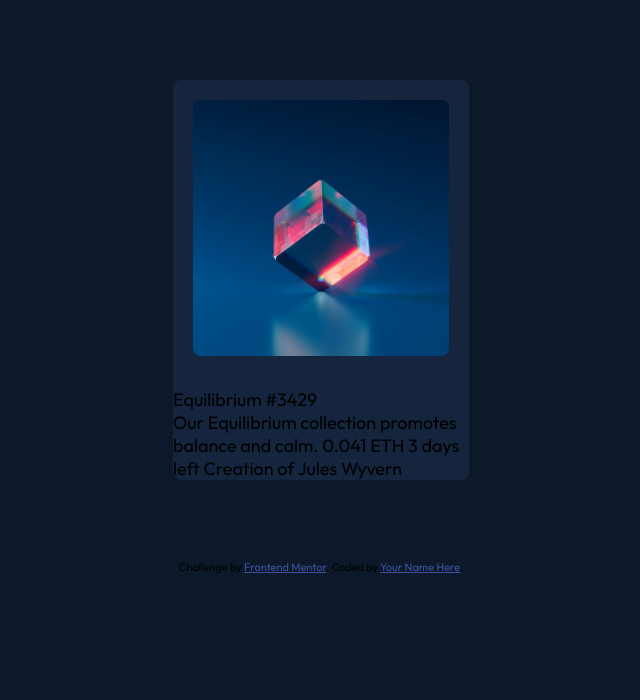
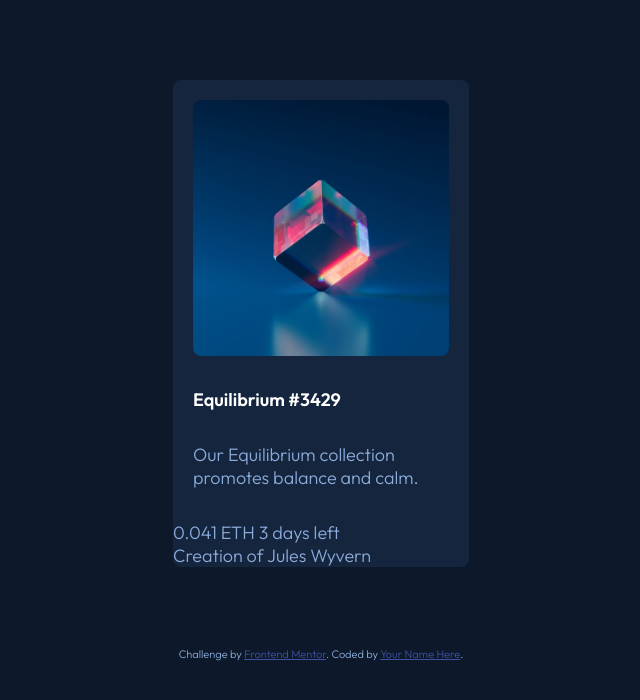
Before and after one commit to niraj-kumar-r/nft-preview-front-end-mentor, a plain HTML site: page index.html in a window 1280 px wide. Shown: the whole page, without its empty margins (319-959 px from the left). Drawn offline with Linux system fonts and the light colour scheme.

Commit message:
added description style

```diff
--- a/app/style.css
+++ b/app/style.css
@@ -1,5 +1,4 @@
 :root{
-    box-sizing: border-box;
 
     --Soft-blue: hsl(215, 51%, 70%);
     --Cyan: hsl(178, 100%, 50%);
@@ -10,10 +9,18 @@
 
 }
 
+*,
+*::after,
+*::before{
+    box-sizing: border-box;
+}
+
 body{
     background-color: var(--very-dark-blue-main);
     font-family: 'Outfit', sans-serif;
     font-size: 1.125rem;
+    color: var(--Soft-blue);
+    font-weight: 300;
 
 }
 
@@ -42,3 +49,16 @@ body{
     */
 
 }
+
+.main-head{
+    color: var(--white-accent);
+    font-weight: 600;
+    width: 16rem;
+    margin: auto;
+}
+
+.description{
+    font-weight: 300;
+    width: 16rem;
+    margin: 2rem auto;
+}
--- a/index.html
+++ b/index.html
@@ -28,15 +28,17 @@
       <img src="images/image-equilibrium.jpg" alt="image-equilibrium" class="image-equilibrium">
     </div>
 
-    <div>
-
+    <div class="main-head">
     Equilibrium #3429
     </div>
 
+    <div class="description">
     Our Equilibrium collection promotes balance and calm.
-
+    </div>
+    <div>
     0.041 ETH
     3 days left
+    </div>
 
     Creation of Jules Wyvern
   </div>
```
